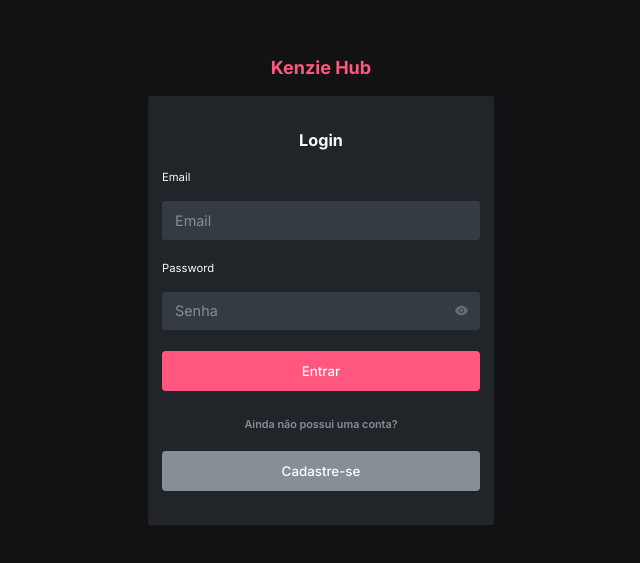
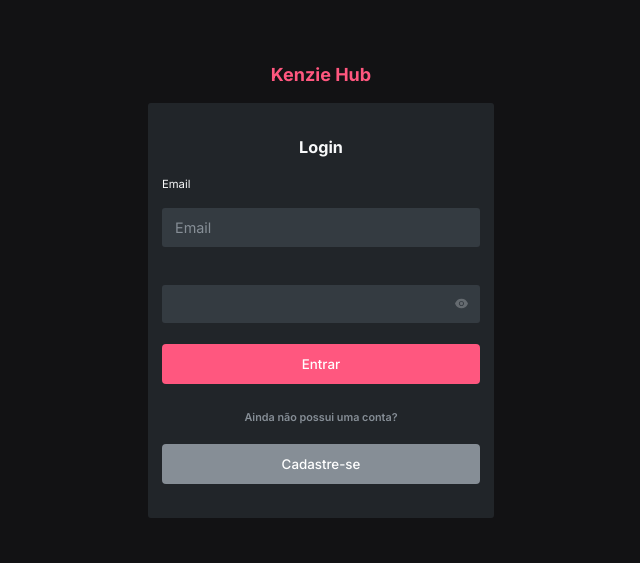
Before and after one commit to werikscs/hub-portfolios, a React (Create React App) app: page / in a window 1280 px wide. Shown: the part 109-672 px from the top of the page, without its empty margins (319-959 px from the left). Built offline with nearby package versions, Linux system fonts and the light colour scheme.

Commit message:
feat(components/inputpassword): change props and S.Div content

```diff
--- a/src/components/InputPassword/index.jsx
+++ b/src/components/InputPassword/index.jsx
@@ -2,7 +2,7 @@
 import * as S from "./styles";
 import { AiFillEye, AiFillEyeInvisible } from "react-icons/ai";
 
-const InputPassword = () => {
+const InputPassword = ({ label, ...rest }) => {
   const [icon, setIcon] = useState(AiFillEye);
 
   const [showPassword, setShowPassword] = useState(false);
@@ -14,9 +14,9 @@
 
   return (
     <S.Div>
-      <label>Password</label>
+      <label>{label}</label>
       <div>
-        <input type={showPassword ? "text" : "password"} placeholder="Senha" />
+        <input type={showPassword ? "text" : "password"} {...rest} />
         <button onClick={handleClickShowPassword}>{icon}</button>
       </div>
     </S.Div>
```
